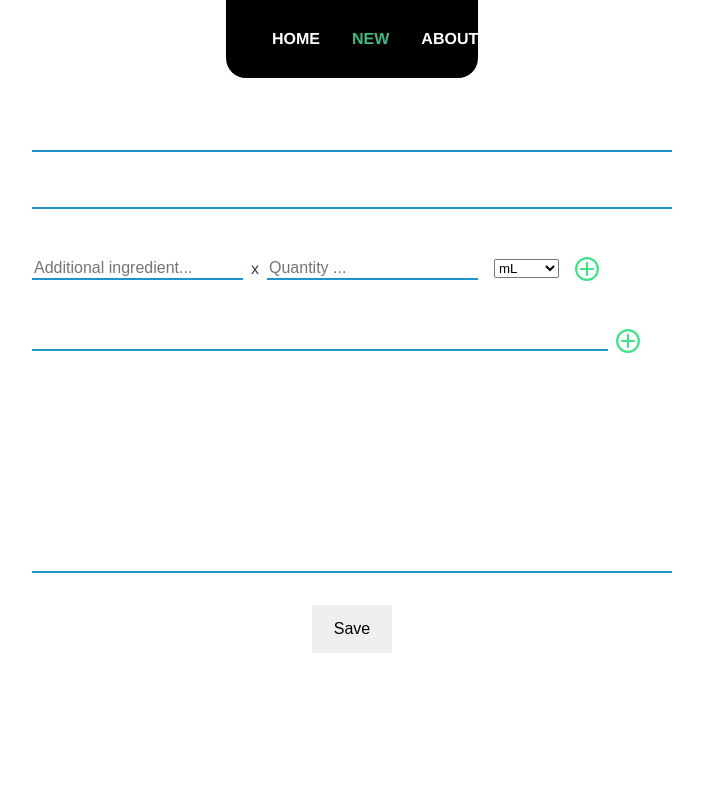
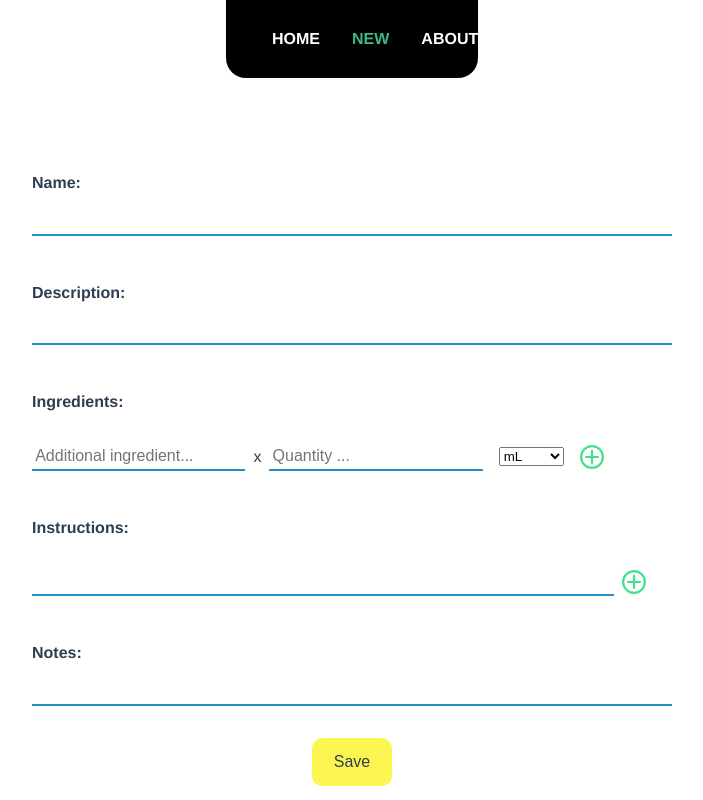
Before and after one commit to tanguymartinez/recipes, a Vue app: page /new in a window 1280 px wide. Shown: the whole page, without its empty margins (288-991 px from the left). Built offline with nearby package versions, Linux system fonts and the light colour scheme.

Commit message:
Modify styling

```diff
--- a/src/assets/mixins.sass
+++ b/src/assets/mixins.sass
@@ -5,11 +5,11 @@
         justify-content: space-around
         width: 100%
     label
+        margin-top: 3rem
         margin-bottom: 1rem
+        font-weight: bold
         text-align: left
-        display: none
-    input, textarea
-        margin-bottom: 2rem
+    input, textarea, [contenteditable="true"]
         padding: .2rem
         @include default-form-input
 
@@ -17,26 +17,35 @@
         resize: none
 
     input[type="submit"]
+        background-color: #fcf451
+        margin-top: 2rem
         border: 0
+        border-radius: 10px
         transition: all 200ms
         width: 5rem
         height: 3rem
         align-self: center
         &:hover
             cursor: pointer
-            background-color: #81c77f
+            box-shadow: 0 0 10px #2ec2c9
+            transform: scale(1.05)
 
     .list-dynamic
         text-align: left
-        margin-bottom: 2rem
         p
             margin: .2rem
 
 @mixin default-form-input
-    margin-bottom: 2rem
     font-size: 1rem
     border: 0
     border-bottom: 2px solid rgb(32, 148, 201)
+    outline: none
+    height: 1.2rem
+    padding: .2rem
+    color: #2c3e50
+    transition: all 150ms
+    &:focus
+        border-bottom: 2px solid #055eed
 
 @mixin input-disabled
     background-color: #1ed6ab70
@@ -61,3 +70,4 @@
     word-wrap: break-word
     min-height: 1.2rem
     white-space: pre-wrap
+    margin: 0
```
